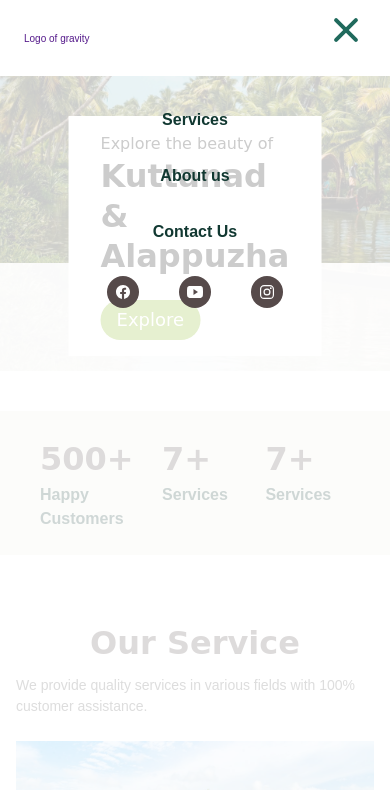
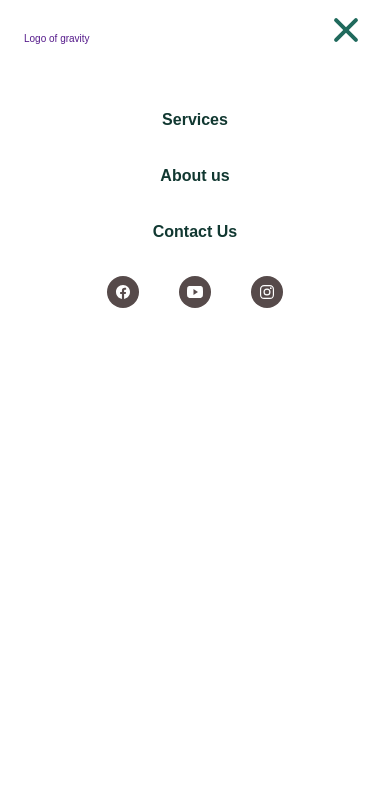
Before and after one commit to oronium/Gravity-alappuzha, a plain HTML site: page index.html in a window 390 px wide. Both pictures are taken after a click on the element 346 px from the left and 38 px from the top of the page. Shown: the top 790 px of the page. Drawn offline with nearby package versions, Linux system fonts and the light colour scheme; a web font is replaced by a local one.

Commit message:
Bug fix
Not able to navigate other otions in mobile version due to overlay of navigation div.
Transparency of nav background to 100%.
stats text alignment

```diff
--- a/css/queries.css
+++ b/css/queries.css
@@ -161,7 +161,7 @@
     overflow-x: hidden;
     transform: translate(0, -100%);
     z-index: 99;
-    background: rgba(255, 255, 255, 0.8);
+    background: rgba(255, 255, 255, 1);
   }
   .nav-logo-menu {
     z-index: 1100;
@@ -171,8 +171,11 @@
     flex-direction: column;
     padding: 0;
     background: none;
-
+    height: 0;
     justify-content: flex-start;
+  }
+  .main-nav-active {
+    height: 100%;
   }
   .line-1-active {
     transform: translate(0, 0) rotate(45deg);
@@ -198,7 +201,7 @@
     height: 100vh;
   }
   .nav-background {
-    background: rgba(255, 255, 255, 0.86);
+    background: rgba(255, 255, 255, 1);
     transition: background 0.3s ease-in;
     height: 100vh;
   }
@@ -209,6 +212,9 @@
   .list-item {
     padding: 0.8rem 6.4rem;
     opacity: 1;
+  }
+  .stat-description {
+    text-align: center;
   }
 
   .primary-textbox .primaryHeading {
@@ -252,7 +258,7 @@
     margin: 0 4rem;
   }
   .stat-value {
-    justify-content: flex-start;
+    justify-content: center;
   }
 
   /* //////////////////////////// */
--- a/script.js
+++ b/script.js
@@ -1,21 +1,35 @@
+// const navFunc = () => {
+//   const burger = document.querySelector(".burger");
+//   const nav = document.querySelector(".nav-list");
+//   const bg = document.querySelector(".main-nav");
+
+//   burger.addEventListener("click", () => {
+//     nav.classList.toggle("nav-active");
+//     bg.classList.toggle("nav-background");
+//   });
+// };
+// navFunc();
 const barFunc = function () {
   const burger = document.querySelector(".burger");
   const line1 = document.querySelector(".line-1");
   const line2 = document.querySelector(".line-2");
   const line3 = document.querySelector(".line-3");
   const nav = document.querySelector(".nav-list");
+  const main = document.querySelector(".main-nav");
 
   burger.addEventListener("click", function () {
     line1.classList.toggle("line-1-active");
     line2.classList.toggle("line-2-active");
     line3.classList.toggle("line-3-active");
     nav.classList.toggle("nav-active");
+    main.classList.toggle("main-nav-active");
   });
   nav.addEventListener("click", function () {
     line1.classList.remove("line-1-active");
     line2.classList.remove("line-2-active");
     line3.classList.remove("line-3-active");
     nav.classList.remove("nav-active");
+    main.classList.remove("main-nav-active");
   });
 };
 barFunc();
```
